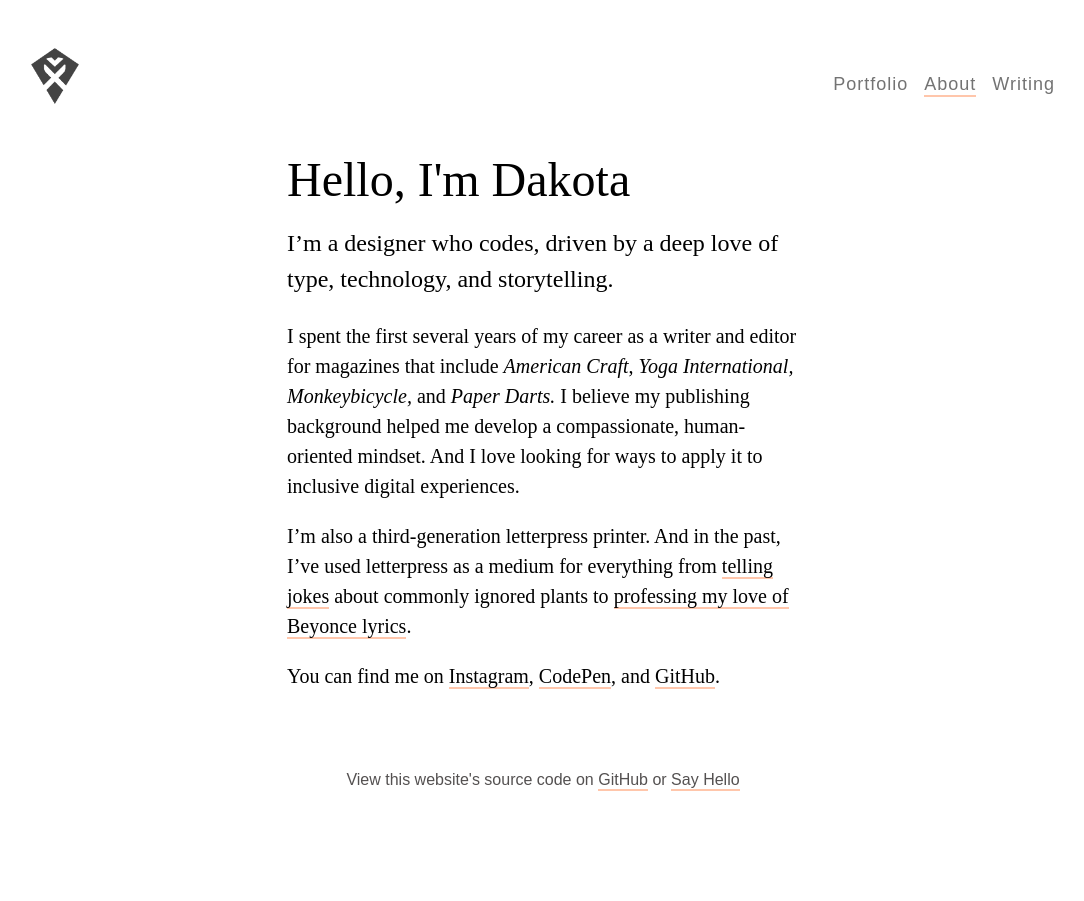
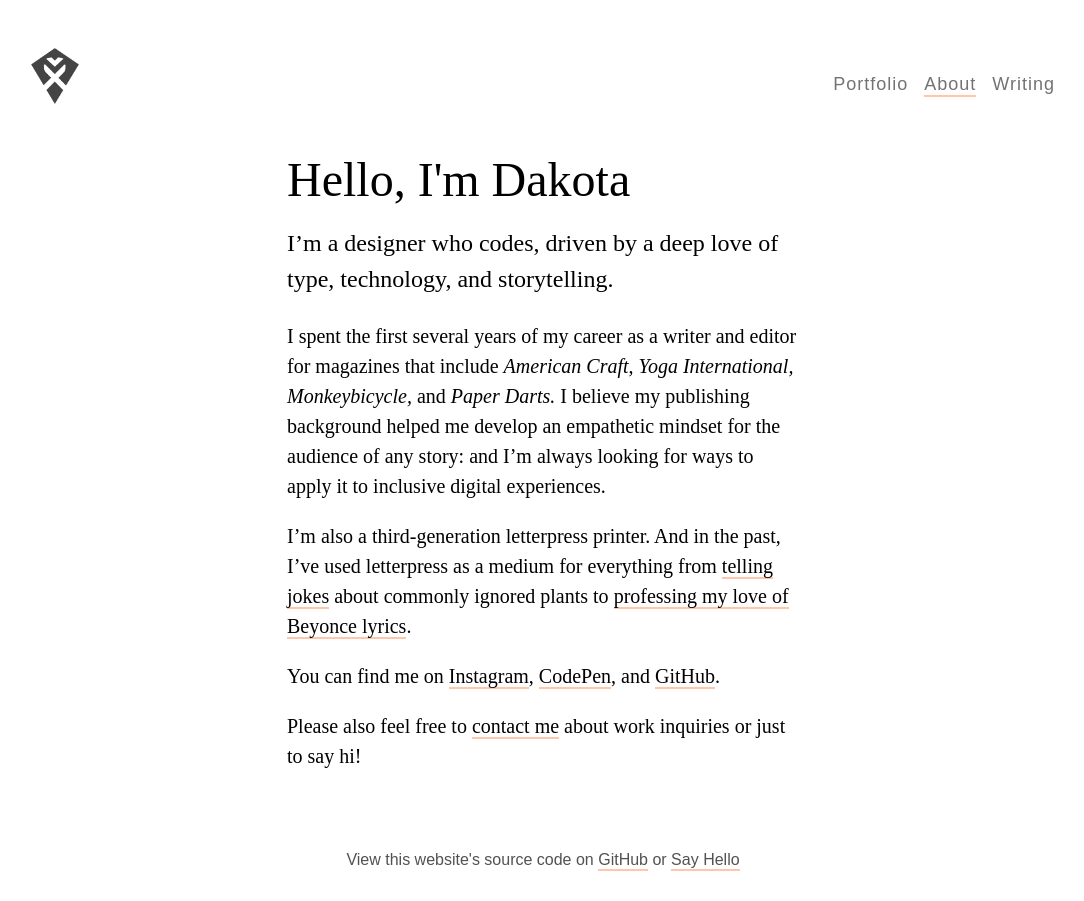
Before and after one commit to tinykite/tinykite.github.io, a Jekyll site: the page built from about.md, in a window 1280 px wide. Shown: the whole page, without its empty margins (97-1181 px from the left). Built offline with Jekyll 4.4.1, drawn with Linux system fonts in a browser that asks for light colours; some web fonts are replaced.

Commit message:
content: add contact link

```diff
--- a/about.md
+++ b/about.md
@@ -9,9 +9,11 @@ I’m a designer who codes, driven by a deep love of type, technology, and story
 {: .article__intro}
 
 I spent the first several years of my career as a writer and editor for magazines that include _American Craft_, _Yoga International,_ _Monkeybicycle,_ and _Paper Darts._ I believe
-my publishing background helped me develop a compassionate, human-oriented mindset. And I love looking for ways to apply it to inclusive digital experiences.
+my publishing background helped me develop an empathetic mindset for the audience of any story: and I'm always looking for ways to apply it to inclusive digital experiences.
 
 I'm also a third-generation letterpress printer. And in the past, I've used letterpress as a medium for everything from
 [telling jokes](/portfolio/botanic-romantic-letterpress/) about commonly ignored plants to [professing my love of Beyonce lyrics](https://www.instagram.com/p/BKOaUgCgtkD/).
 
-You can find me on [Instagram](a href="https://www.instagram.com/tinykitelab/), [CodePen](https://codepen.io/tinykite/), and [GitHub](https://github.com/tinykite).
+You can find me on [Instagram](https://www.instagram.com/tinykitelab/), [CodePen](https://codepen.io/tinykite/), and [GitHub](https://github.com/tinykite).
+
+Please also feel free to [contact me](mailto:dakota@tinykitelab.com) about work inquiries or just to say hi!
```
